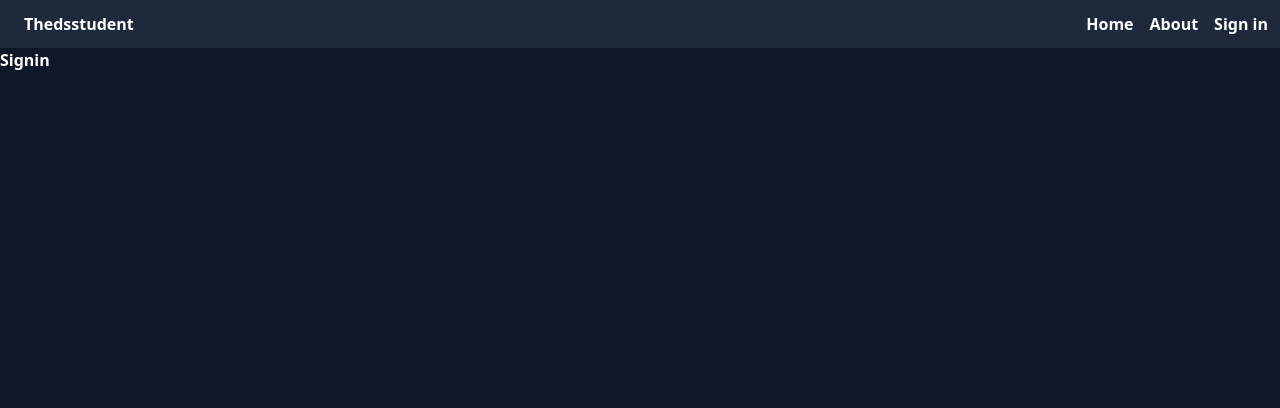
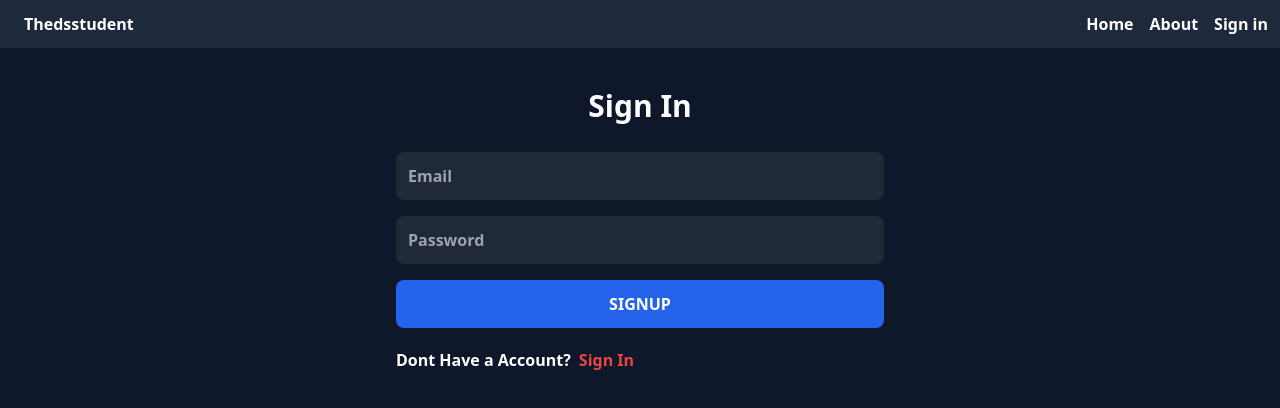
Before and after one commit to Justhasim/myproject, a React (Vite) app in the folder myproject/: page /sign-in in a window 1280 px wide. Shown: the top 408 px of the page. Built offline with nearby package versions, Linux system fonts and the light colour scheme.

Commit message:
completed the sigin in

```diff
--- a/myproject/src/component/Signin.jsx
+++ b/myproject/src/component/Signin.jsx
@@ -1,9 +1,78 @@
-import React from 'react'
+import React from "react";
+import { useNavigate } from "react-router-dom";
+import { Link } from "react-router-dom";
+import { useState } from "react";
 
 export default function Signin() {
+  const [formData, setformData] = useState({});
+  const [error, setError] = useState(false);
+  const [loading, setLoading] = useState(false);
+  const navigate = useNavigate();
+  const handleChanges = (e) => {
+    setformData({ ...formData, [e.target.id]: e.target.value });
+
+  };
+  const handleSubmit = async (e) => {
+    e.preventDefault();
+    try {
+      setLoading(true);
+      setError(false);
+      const res = await fetch('/Backend/auth/signin',{
+        method: 'POST',
+        headers: {
+          'Content-Type': 'application/json',
+        },
+        body: JSON.stringify(formData),
+      });
+      const data = await res.json();
+    setLoading(false);
+    if(data.statusCode === 500){
+      setError(true)
+      return;
+    }
+    navigate('/')
+    } catch (error) {
+      setLoading(false);
+      setError(true);
+    }
+
+
+
+  };
   return (
-    <div>
-      Signin
+    <div className="p-3 max-w-lg mx-auto">
+      <h1 className="text-3xl text-center font-semibold my-7">Sign In</h1>
+      <form onSubmit={handleSubmit} className=" flex flex-col gap-4">
+
+
+        <input
+          type="email"
+          placeholder="Email"
+          id="email"
+          className="p-3 rounded-lg bg-gray-800 text-slate-300 "
+          onChange={handleChanges}
+        />
+        <input
+          type="password"
+          placeholder="Password"
+          id="password"
+          className="p-3 rounded-lg bg-gray-800 text-slate-300  "
+          onChange={handleChanges}
+        />
+
+        <button disabled={loading} className="bg-blue-600 p-3 rounded-lg uppercase text-opacity-80 hover:opacity-95 disabled:opacity-80">
+          {loading ? "Loading..." : "Signup"}
+        </button>
+      </form>
+      <div className=" flex gap-2 mt-5">
+        <p>Dont Have a Account?</p>
+        <Link to="/sign-up">
+          <span className="text-red-500">Sign In</span>
+        </Link>
+      </div>
+      <div>
+        <p className="font-bold mt-5 text-red-500">{error && "Something Went Wrong!"}</p>
+      </div>
     </div>
-  )
+  );
 }
--- a/myproject/src/component/Signup.jsx
+++ b/myproject/src/component/Signup.jsx
@@ -1,10 +1,12 @@
 import React from "react";
 import { Link } from "react-router-dom";
+import { useNavigate } from "react-router-dom";
 import { useState } from "react";
 export default function Signup() {
   const [formData, setformData] = useState({});
-  const [error, setError] = useState(false)
-  const [loading, setLoading] = useState(false)
+  const [error, setError] = useState(false);
+  const [loading, setLoading] = useState(false);
+  const navigate = useNavigate();
   const handleChanges = (e) => {
     setformData({ ...formData, [e.target.id]: e.target.value });
 
@@ -28,6 +30,7 @@
       setError(true)
       return;
     }
+    navigate('/sign-in')
 
     } catch (error) {
       setLoading(false);
@@ -70,9 +73,9 @@
         </button>
       </form>
       <div className=" flex gap-2 mt-5">
-        <p>Dont Have a Account?</p>
-        <Link to="./sign-in">
-          <span className="text-red-500">Sign In</span>
+        <p>Already Have a Account?</p>
+        <Link to="/sign-in">
+          <span className="text-red-500">Sign Up</span>
         </Link>
       </div>
       <div>
```
